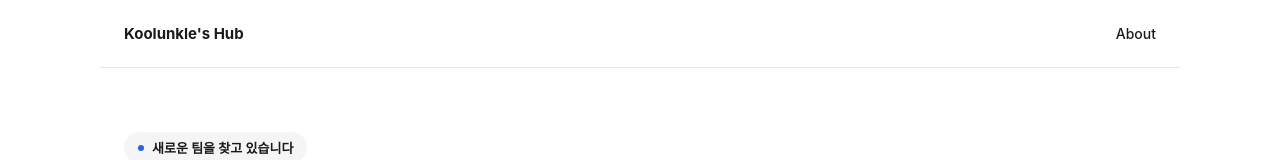
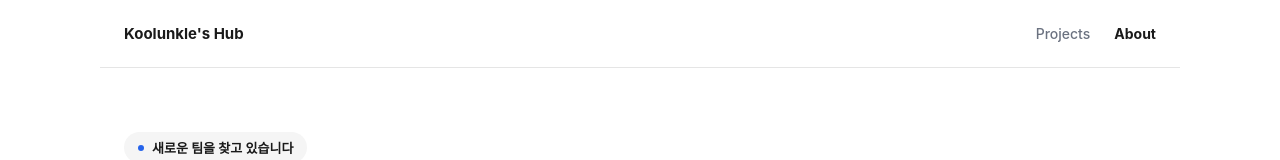
Before and after one commit to koolunkle-archive/project-hub, a plain HTML site: page about.html in a window 1280 px wide. Shown: the top 160 px of the page. Drawn offline with Linux system fonts and the light colour scheme; a web font is replaced by a local one.

Commit message:
feat: 상단 내비게이션에 Projects 탭 추가

```diff
--- a/about.html
+++ b/about.html
@@ -15,7 +15,10 @@
   <body>
     <nav class="site-nav">
       <a class="site-nav-brand" href="projects.html">Koolunkle's Hub</a>
-      <a class="site-nav-about" href="about.html">About</a>
+      <div class="site-nav-links">
+        <a class="site-nav-link" href="projects.html">Projects</a>
+        <a class="site-nav-link" href="about.html" aria-current="page">About</a>
+      </div>
     </nav>
 
     <header class="about-hero">
--- a/css/style.css
+++ b/css/style.css
@@ -156,16 +156,26 @@ body {
   text-decoration: none;
 }
 
-.site-nav-about {
+.site-nav-links {
+  display: flex;
+  gap: 24px;
+}
+
+.site-nav-link {
   font-size: 14px;
   font-weight: 500;
-  color: var(--color-text);
+  color: var(--color-subtext);
   text-decoration: none;
   transition: color 200ms ease;
 }
 
-.site-nav-about:hover {
-  color: var(--color-point);
+.site-nav-link:hover,
+.site-nav-link[aria-current="page"] {
+  color: var(--color-text);
+}
+
+.site-nav-link[aria-current="page"] {
+  font-weight: 700;
 }
 
 /* Shared: page header */
```
Also changed, not shown: project-detail.html (+4 -1 lines), projects.html (+4 -1 lines).
